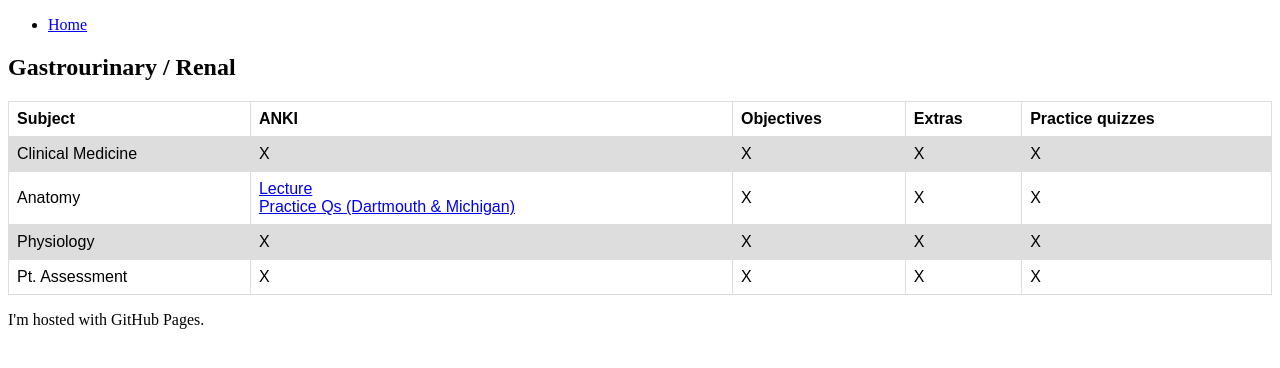
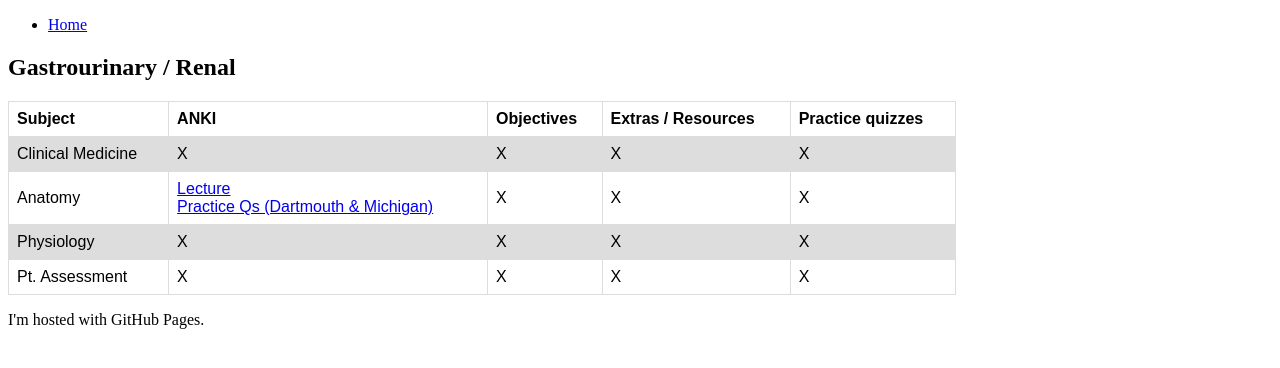
Before and after one commit to eparayno/eparayno.github.io, a plain HTML site: page index.html in a window 1280 px wide. Drawn offline with Linux system fonts and the light colour scheme.

Commit message:
Update index.html

```diff
--- a/index.html
+++ b/index.html
@@ -6,7 +6,7 @@
     table {
       font-family: arial, sans-serif;
       border-collapse: collapse;
-      width: 100%;
+      width: 75%;
     }
 
     td, th {
@@ -29,7 +29,7 @@
       <th>Subject</th>
       <th>ANKI</th>
       <th>Objectives</th>
-      <th>Extras</th>
+      <th>Extras / Resources</th>
       <th>Practice quizzes</th>
     </tr>
     <tr>
```
